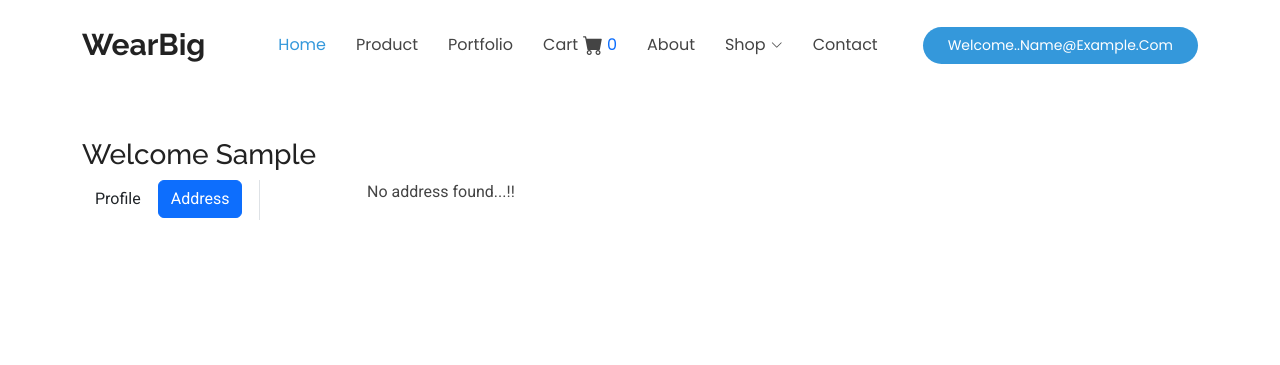
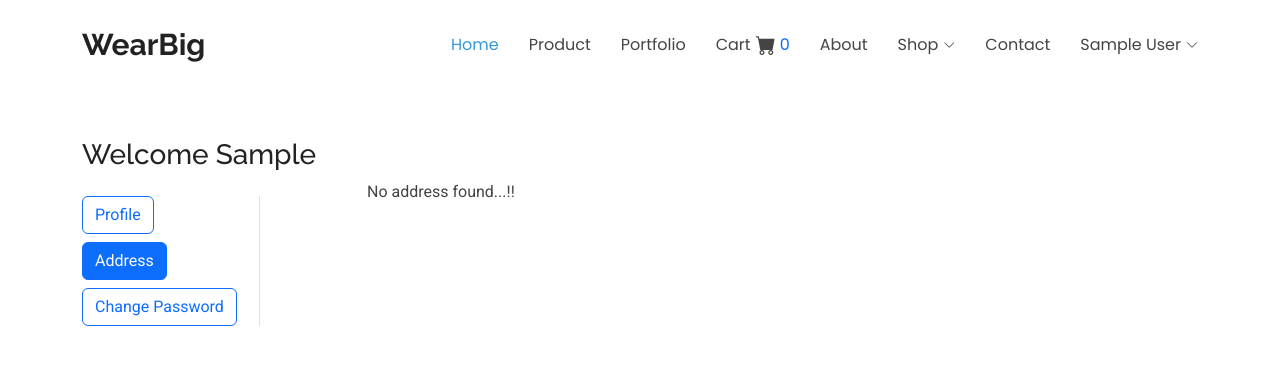
Before and after one commit to adarshkindrajith/Django-Project, a Django app: page /address/ in a window 1280 px wide. Shown: the top 365 px of the page. Run offline with Django 5.2, Linux system fonts and the light colour scheme; the visitor is signed in with stand-in values (Sample User, id 1); data that the repository does not hold is empty; some libraries are stand-ins or nearby versions.

Commit message:
Customer change password updated

```diff
--- a/project/product/urls.py
+++ b/project/product/urls.py
@@ -10,4 +10,5 @@ urlpatterns = [
     path('address/',views.address,name='address'),
     path('updateaddress/<int:pk>',views.updateaddress,name='updateaddress'),
     path('deleteaddress/<int:pk>/',views.deleteaddress,name='deleteaddress'),
+    path('changepassword/',views.changepassword.as_view(),name='changepassword'),
 ]
--- a/project/product/views.py
+++ b/project/product/views.py
@@ -1,6 +1,13 @@
 from django.shortcuts import render,get_object_or_404,redirect
 from .models import Product,Category,Brand,Customer
 from django.contrib import messages
+from django.contrib.auth.decorators import login_required
+from django.utils.decorators import method_decorator
+from django.contrib.auth.hashers import check_password
+from django.contrib.auth import login
+from django.views.generic import View
+
+
 
 # Create your views here.
 def product(request):
@@ -97,3 +104,35 @@ def deleteaddress(request, pk):
         messages.success(request, "Address deleted successfully.")
         return redirect('address')  # Redirect to the address page
     return redirect('address')
+
+
+class changepassword(View):
+    @method_decorator(login_required)
+    def get(self, request):
+        return render(request, 'profile/changepassword.html')
+
+    @method_decorator(login_required)
+    def post(self, request):
+        current_password = request.POST['oldpass']
+        new_password = request.POST['newpass']
+        confirm_new_password = request.POST['confpass']
+
+        # Verify current password
+        if not check_password(current_password, request.user.password):
+            messages.error(request, "Current password is incorrect.")
+            return redirect('changepassword')
+
+        # Verify new passwords match
+        if new_password != confirm_new_password:
+            messages.error(request, "New passwords do not match.")
+            return redirect('changepassword')
+
+        # Update password
+        user = request.user
+        user.set_password(new_password)
+        user.save()
+
+        # Automatically log the user back in after password change
+        login(request, user)
+        messages.success(request, "Password updated successfully.")
+        return redirect('changepassword')  # Redirect to a profile or any desired page
--- a/project/templates/nav.html
+++ b/project/templates/nav.html
@@ -66,7 +66,13 @@
             </ul>
           </li>
           <li><a href="#contact">Contact</a></li>
-          <a class="btn-getstarted text-capitalize" href="">Welcome..{{user.email}}</a>
+          <li class="dropdown text-capitalize"><a href="#"><span>{{user.username}}  {{user.last_name}}</span> <i class="bi bi-chevron-down toggle-dropdown"></i></a>
+            <ul>
+              <li><a href="{% url 'profileview'%}">Profile</a></li>
+              <li><a href="">Order</a></li>
+              <li><a href="">Logout</a></li>
+            </ul>
+          </li>
         </ul>
         <i class="mobile-nav-toggle d-xl-none bi bi-list"></i>
       </nav>
--- a/project/templates/profile/address.html
+++ b/project/templates/profile/address.html
@@ -7,9 +7,10 @@
     <div class="row">
      <h3>Welcome <span class="text-capitalize">{{user.username}}</span></h3>
 
-        <div class="col-sm-2 border-end">
-            <a href="{% url 'profileview'%}"><button  class="btn ">Profile</button></a>
-            <a href="{% url 'address'%}"><button  class="btn btn-primary">Address</button></a>
+        <div class="col-sm-2 border-end mt-3">
+            <a href="{% url 'profileview'%}"><button class="btn btn-outline-primary">Profile</button></a><br>
+            <a href="{% url 'address'%}"><button  class="btn btn-primary mt-2">Address</button></a><br>
+            <a href="{% url 'profileview'%}"><button  class="btn btn-outline-primary mt-2">Change Password</button></a>
         </div>
 
         <div class="col-sm-8 offset-sm-1">
```
Also changed, not shown: project/templates/profile/changepassword.html (added, +41 -0 lines), project/templates/profile/passwordchange.html (deleted, +0 -38 lines), project/templates/profile/profile.html (+4 -3 lines).
